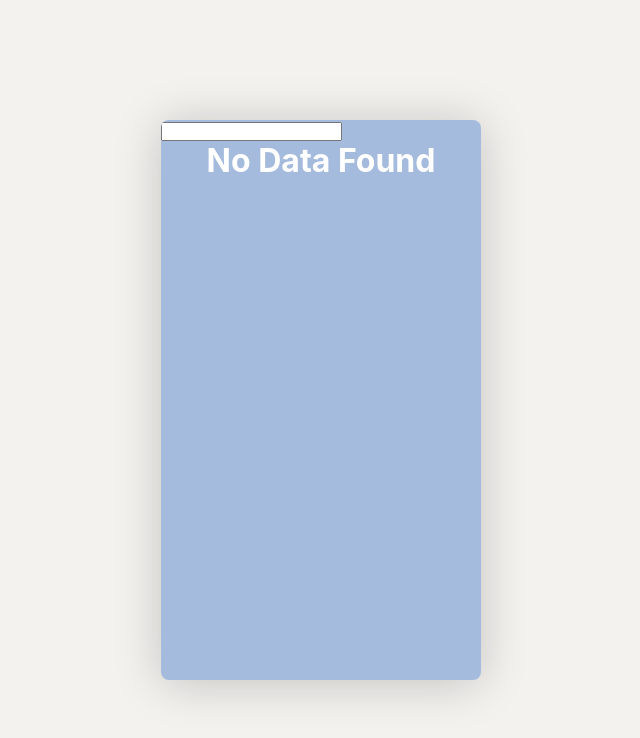
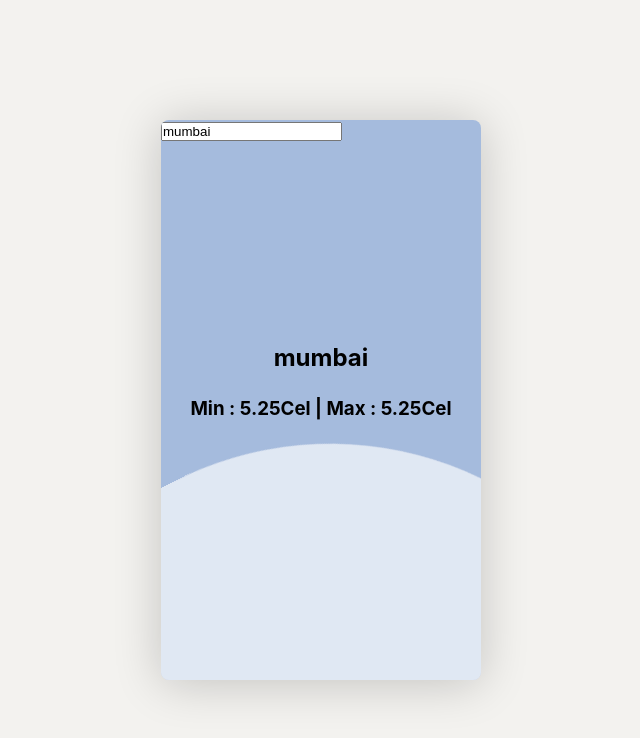
Before and after one commit to KanikaGoyal-kg/liveweathersearch, a React (Create React App) app: page / in a window 1280 px wide. Shown: the top 738 px of the page, without its empty margins (319-959 px from the left). Built offline with nearby package versions, Linux system fonts and the light colour scheme; no server answers.

Commit message:
done with api

```diff
--- a/src/components/TempApp.js
+++ b/src/components/TempApp.js
@@ -23,6 +23,7 @@ const TempApp = () => {
           <input
             type="search"
             className="inputFeild"
+            value={search}
             defaultValue=""
             onChange={(event) => {
               setSearch(event.target.value);
@@ -30,27 +31,18 @@ const TempApp = () => {
           />
         </div>
 
-        {!city ? (
 
-            <>
-            <h1>No data found</h1>
-          </>
-
-        ) : (
-            <div>
             <div className="info">
               <h2 className="location">
                 <i className="fas fa-street-view"></i>
                 {search}
               </h2>
-              <h1>{city.temp}</h1>
+              <h1>{city}</h1>
               <h3 className="tempin_max"> Min : 5.25Cel | Max : 5.25Cel </h3>
             </div>
             <div className="wave -one"></div>
             <div className="wave -two"></div>
             <div className="wave -three"></div>
-          </div>
-        )}
       </div>
     </>
   );
```
